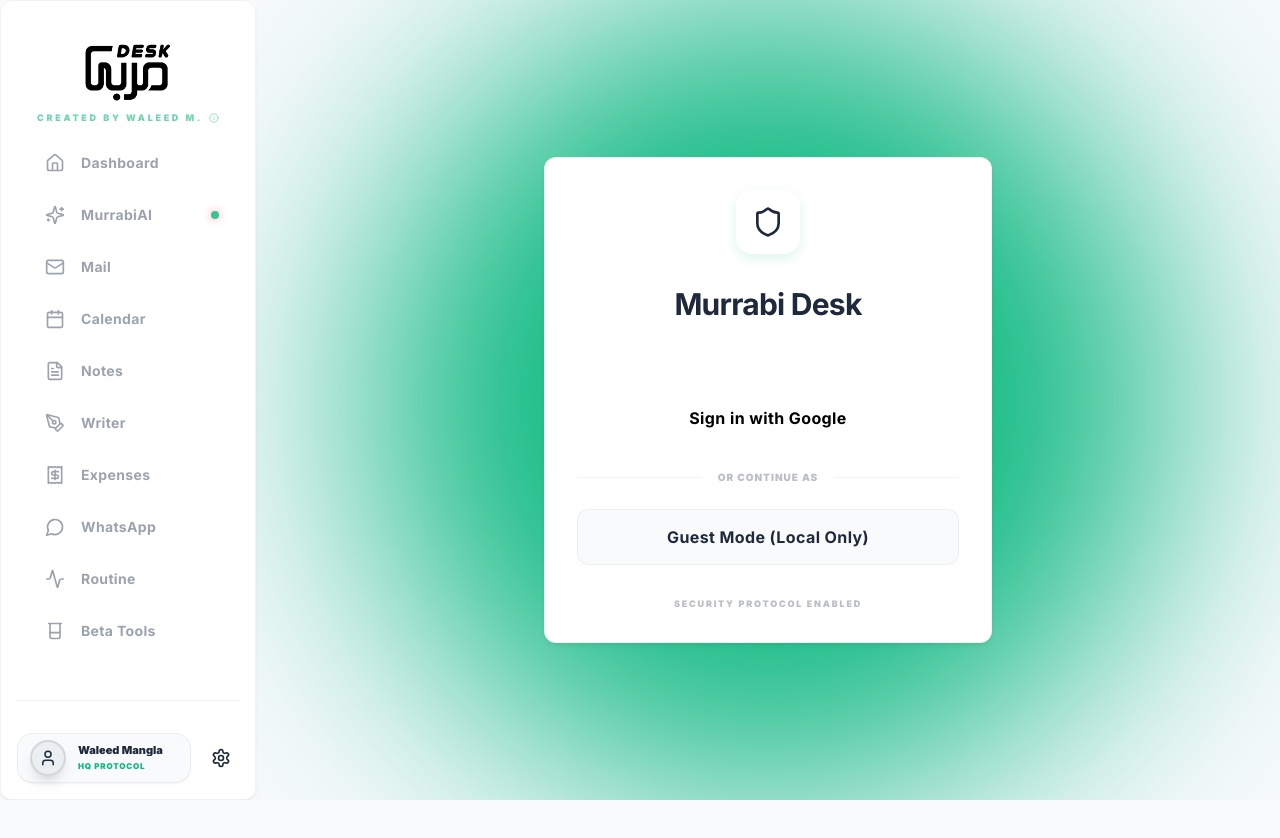
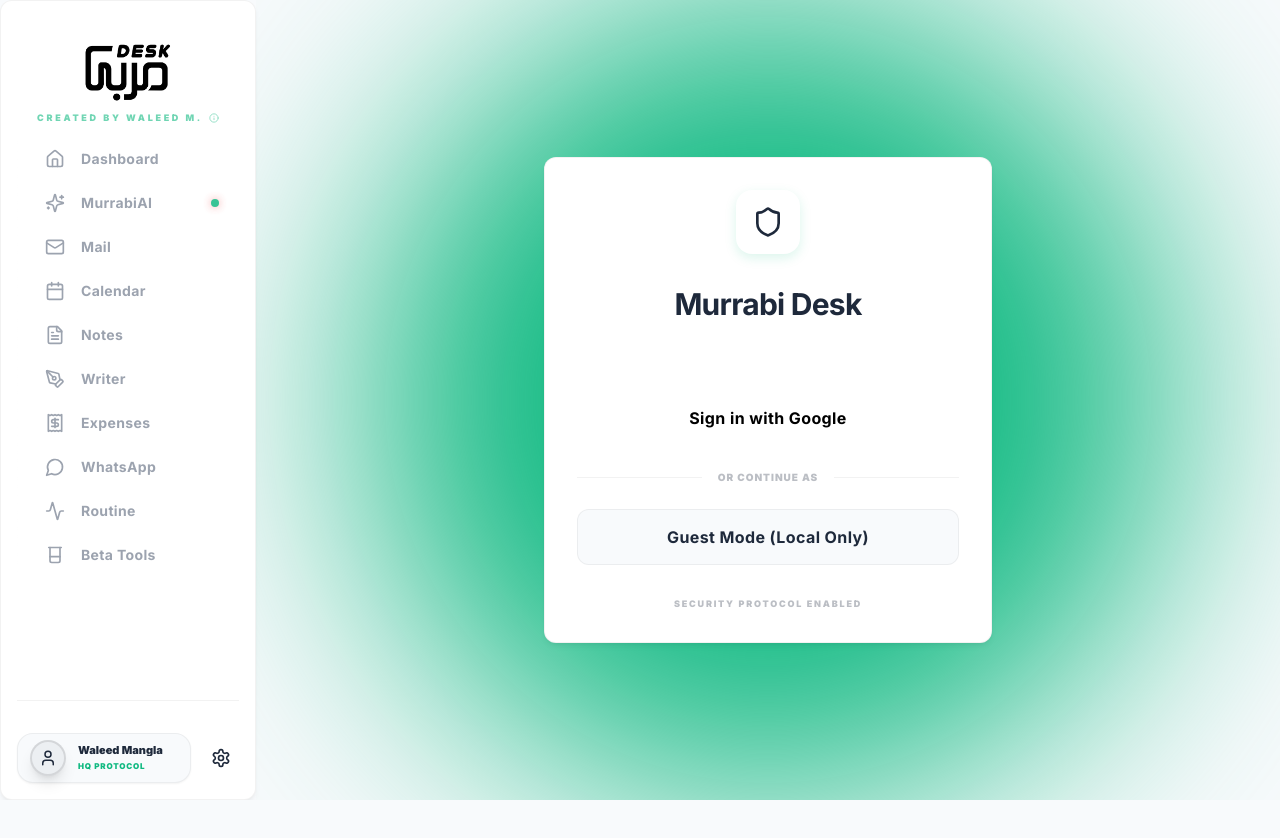
Before and after one commit to waleedmangla-source/MurrabiDesk, a Next.js app: page /onboarding in a window 1280 px wide. Shown: the top 838 px of the page. Built offline with nearby package versions, Linux system fonts and the light colour scheme; no server answers.

Commit message:
Reduce vertical padding on sidebar links for tighter navigation layout

```diff
--- a/src/app/layout.tsx
+++ b/src/app/layout.tsx
@@ -293,7 +293,7 @@
                 <Link
                    key={link.label}
                    className={clsx(
-                     "nav-link group transition-all duration-300 rounded-[14px] flex items-center gap-4 py-4 px-5 font-bold tracking-tight z-10",
+                     "nav-link group transition-all duration-300 rounded-[14px] flex items-center gap-4 py-3 px-5 font-bold tracking-tight z-10",
                      pathname === link.href ? "active" : "text-gray-400"
                   )}
                   href={link.href}
```
